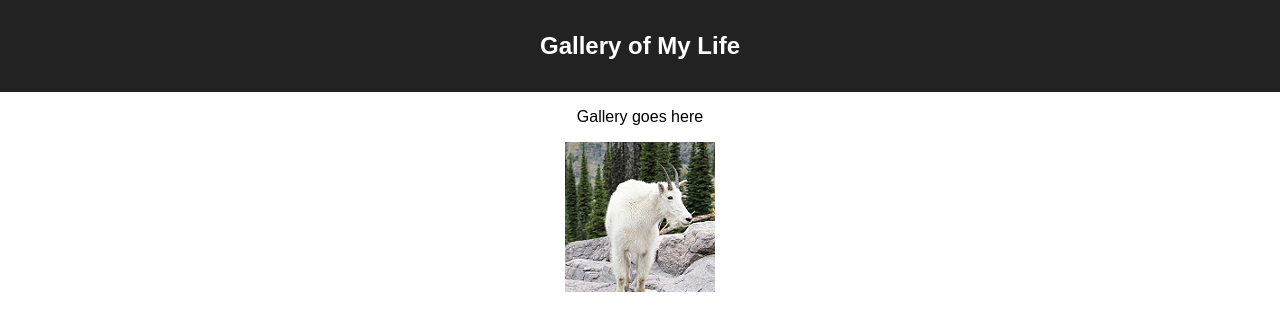
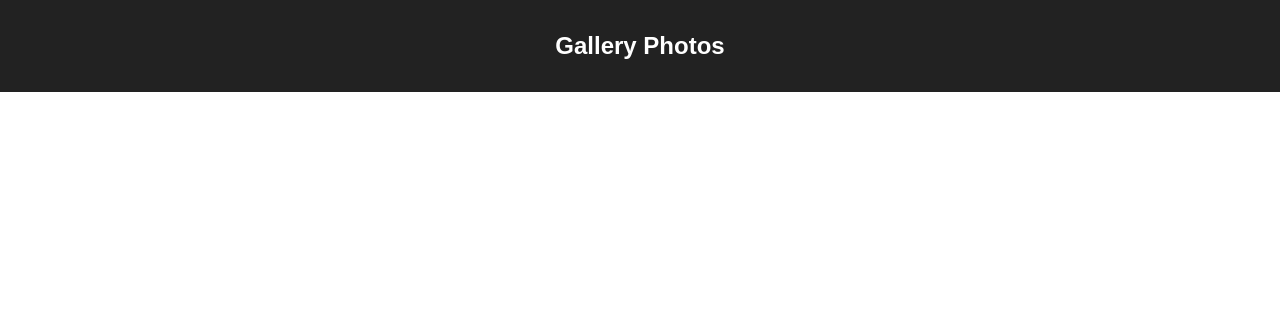
Before and after one commit to pedergoodman/weekend-react-gallery-1, a React (Create React App) app: page / in a window 1280 px wide. Shown: the top 330 px of the page. Built offline with nearby package versions, Linux system fonts and the light colour scheme.

Commit message:
adding the Header

```diff
--- a/src/components/App/App.jsx
+++ b/src/components/App/App.jsx
@@ -1,14 +1,10 @@
 import React from 'react';
 import './App.css';
-
+import Header from '../Header/Header';
 function App() {
     return (
       <div className="App">
-        <header className="App-header">
-          <h1 className="App-title">Gallery of My Life</h1>
-        </header>
-        <p>Gallery goes here</p>
-        <img src="images/goat_small.jpg"/>
+        <Header title="Gallery Photos"/>
       </div>
     );
 }
--- /dev/null
+++ b/src/components/Header/Header.jsx
@@ -0,0 +1,11 @@
+import React from 'react'
+
+const Header = ({title}) => {
+  return (
+    <header className="App-header">
+          <h1 className="App-title">{title}</h1>
+    </header>
+  )
+}
+
+export default Header
```
